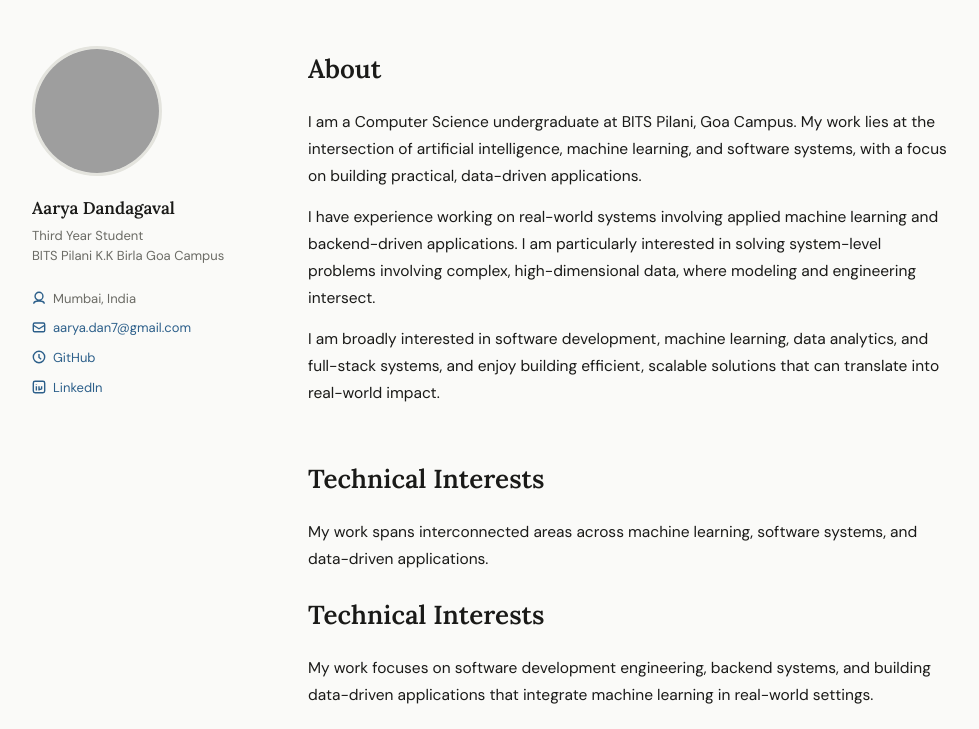
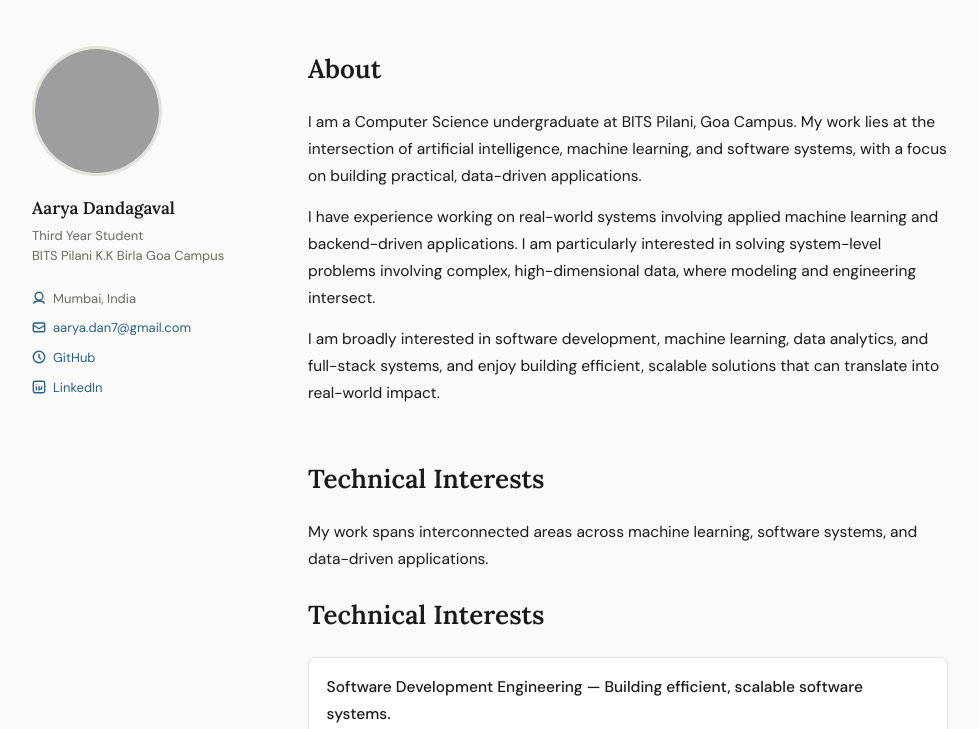
Before and after one commit to AaryaDandagaval2511/AaryaDandagaval2511.github.io, a plain HTML site: page index.html in a window 1280 px wide. Shown: the part 61-790 px from the top of the page, without its empty margins (150-1129 px from the left). Drawn offline with Linux system fonts and the light colour scheme; grey boxes are pictures that could not be loaded.

Commit message:
Update index.html
Removed a paragraph detailing the focus on software development engineering and related topics.

```diff
--- a/index.html
+++ b/index.html
@@ -362,8 +362,6 @@
 
                     <section id="research">
                         <h1>Technical Interests</h1>
-                        <p>My work focuses on software development engineering, backend systems, and building
-                            data-driven applications that integrate machine learning in real-world settings.</p>
 
                         <ul class="research-list" style="margin-top: 1.2rem;">
 
```
